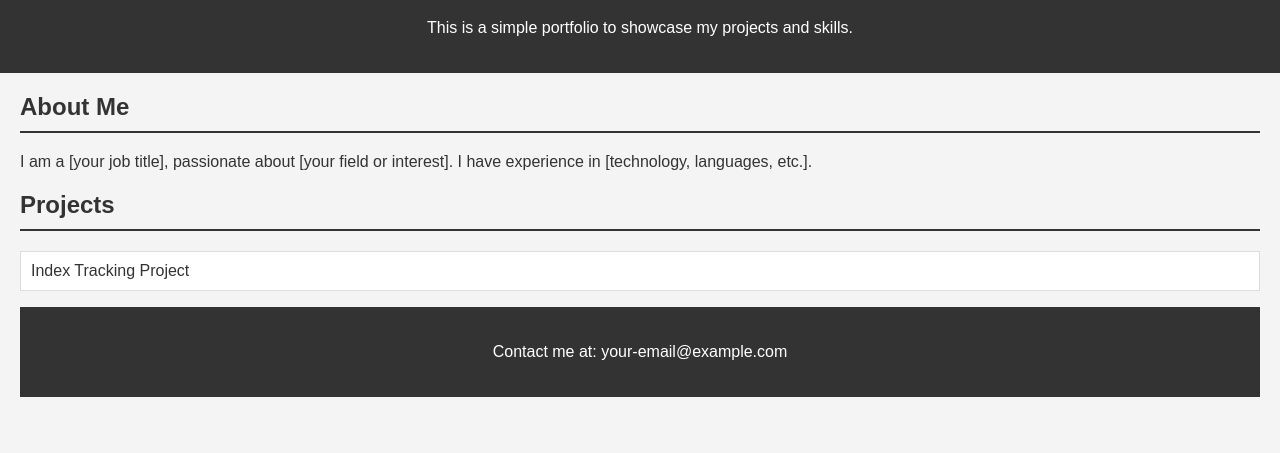
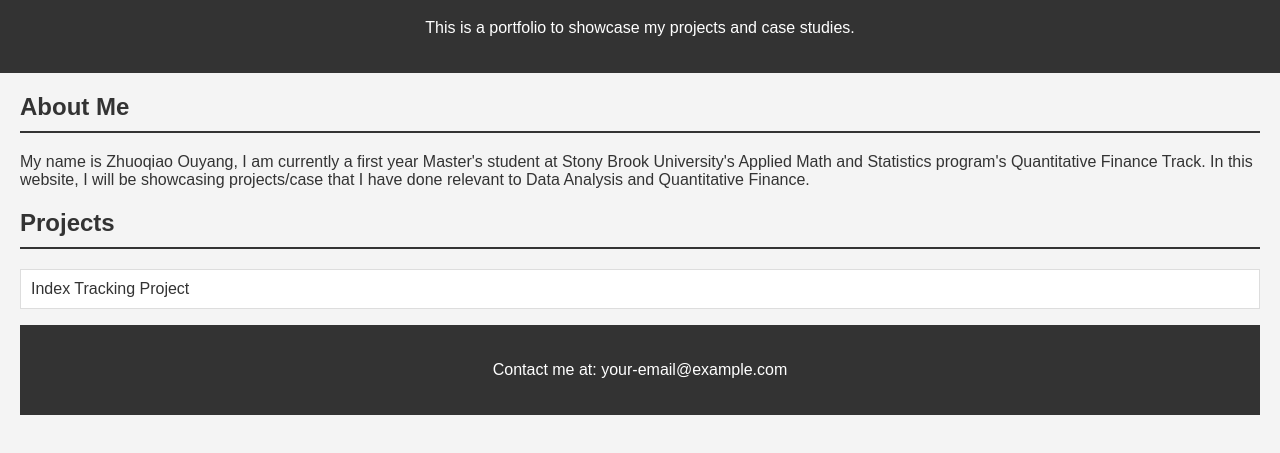
Before and after one commit to ZhuoqiaoO/ZhuoqiaoO.github.IO, a plain HTML site: page index.html in a window 1280 px wide. Shown: the part 81-534 px from the top of the page. Drawn offline with Linux system fonts and the light colour scheme.

Commit message:
Update index.html

```diff
--- a/index.html
+++ b/index.html
@@ -10,12 +10,12 @@
 <body>
     <header>
         <h1>Welcome to My Portfolio</h1>
-        <p>This is a simple portfolio to showcase my projects and skills.</p>
+        <p>This is a portfolio to showcase my projects and case studies.</p>
     </header>
 
     <section>
         <h2>About Me</h2>
-        <p>I am a [your job title], passionate about [your field or interest]. I have experience in [technology, languages, etc.].</p>
+        <p>My name is Zhuoqiao Ouyang, I am currently a first year Master's student at Stony Brook University's Applied Math and Statistics program's Quantitative Finance Track. In this website, I will be showcasing projects/case that I have done relevant to Data Analysis and Quantitative Finance. </p>
     </section>
 
     <section>
```
